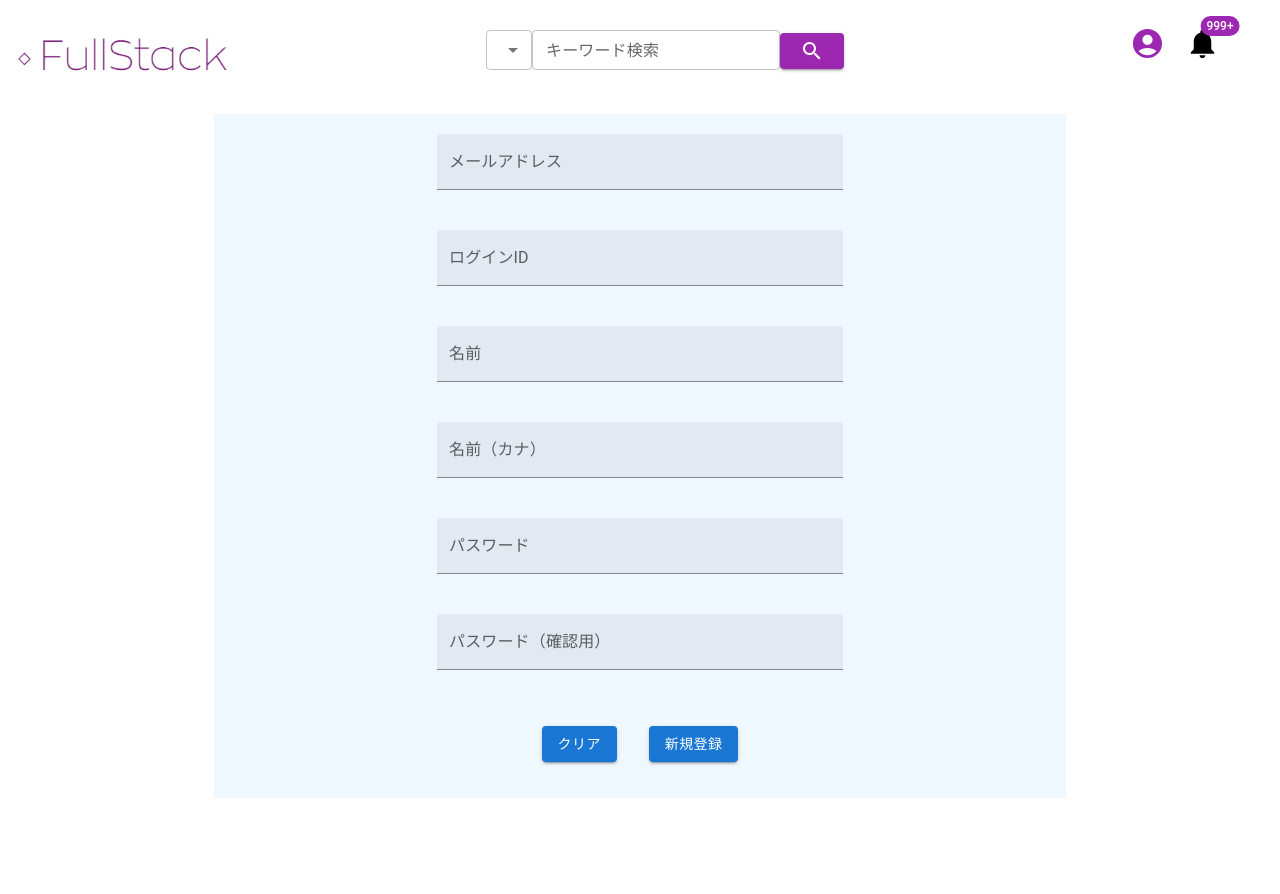
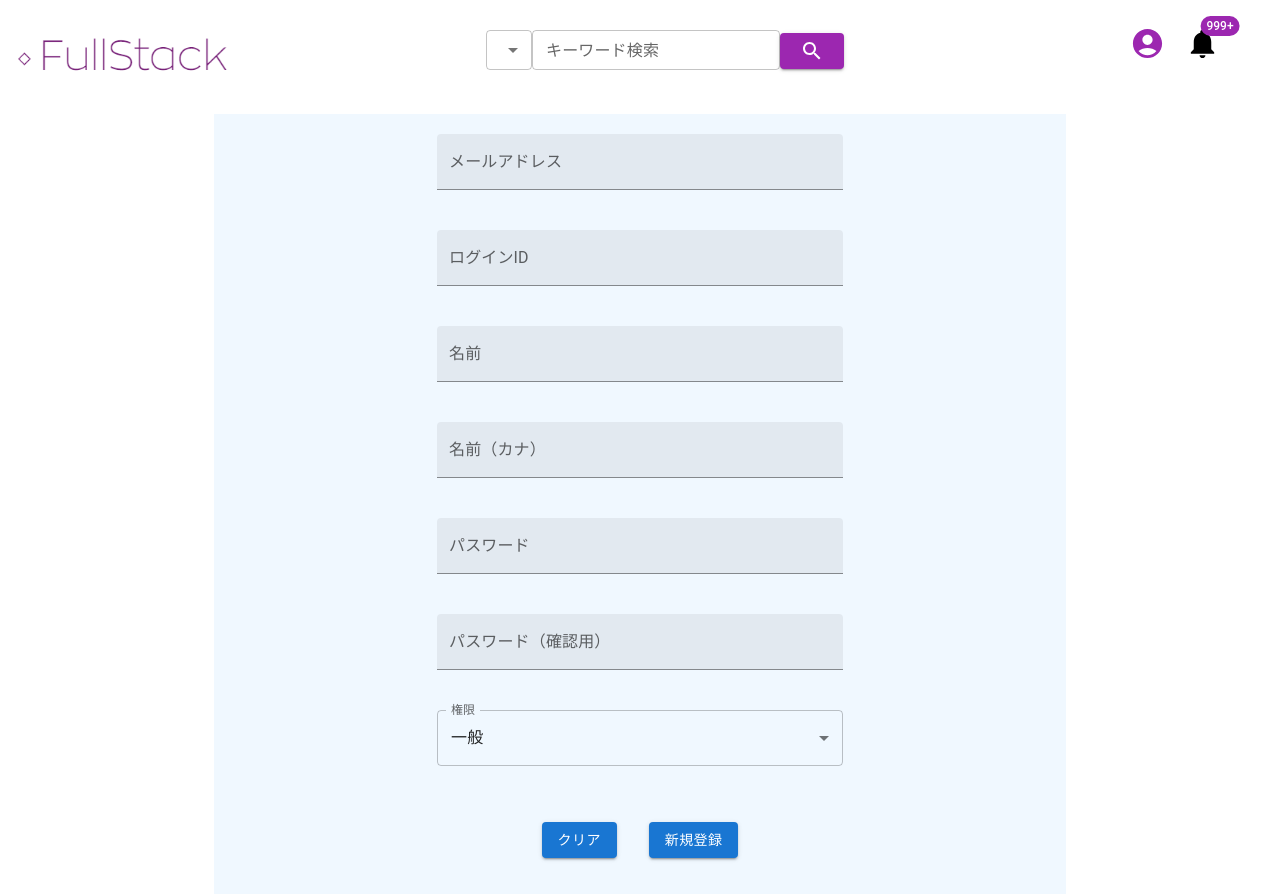
Before and after one commit to tc-kishimoto/fullstack-frontend, a React (Create React App) app: page /user in a window 1280 px wide. Before the commit the page ends 800 px from the top, so only its background shows below. Built offline with nearby package versions, Linux system fonts and the light colour scheme.

Commit message:
権限を追加

```diff
--- a/src/pages/User.js
+++ b/src/pages/User.js
@@ -4,6 +4,11 @@ import TextField from '@mui/material/TextField';
 import Button from '@mui/material/Button';
 import Stack from '@mui/material/Stack';
 import { useState } from 'react';
+import InputLabel from '@mui/material/InputLabel';
+import MenuItem from '@mui/material/MenuItem';
+import FormControl from '@mui/material/FormControl';
+import Select from '@mui/material/Select';
+
 
 function User() {
 
@@ -14,7 +19,15 @@ function User() {
         nameKana: '',
         password: '',
         rePassword: '',
+        role: 4,
     }
+
+    const roles = [
+        {id: 1, name: 'システム管理者'},
+        {id: 2, name: '企業担当者'},
+        {id: 3, name: '講師'},
+        {id: 4, name: '一般'},
+    ]
 
     const [user, setUser] = useState(userInit);
 
@@ -90,6 +103,26 @@ function User() {
                         />
                 </Stack>
                 <Stack direction="row" justifyContent="center">
+                    <FormControl sx={{ width: '50%'}}>
+                        <InputLabel>権限</InputLabel>
+                        <Select
+                            name="role"
+                            label="権限"
+                            value={user.role}
+                            onChange={handleChange}
+                        >
+                                {roles.map(e => {
+                                    return (
+                                        <MenuItem
+                                            value={e.id}
+                                            key={e.id}
+                                        >{e.name}</MenuItem>
+                                    );
+                                })}
+                        </Select>
+                    </FormControl>
+                </Stack>
+                <Stack direction="row" justifyContent="center">
                     <Button
                         margin="normal"
                         variant="contained"
```
Lines whose indentation alone changed are shown as unchanged.
